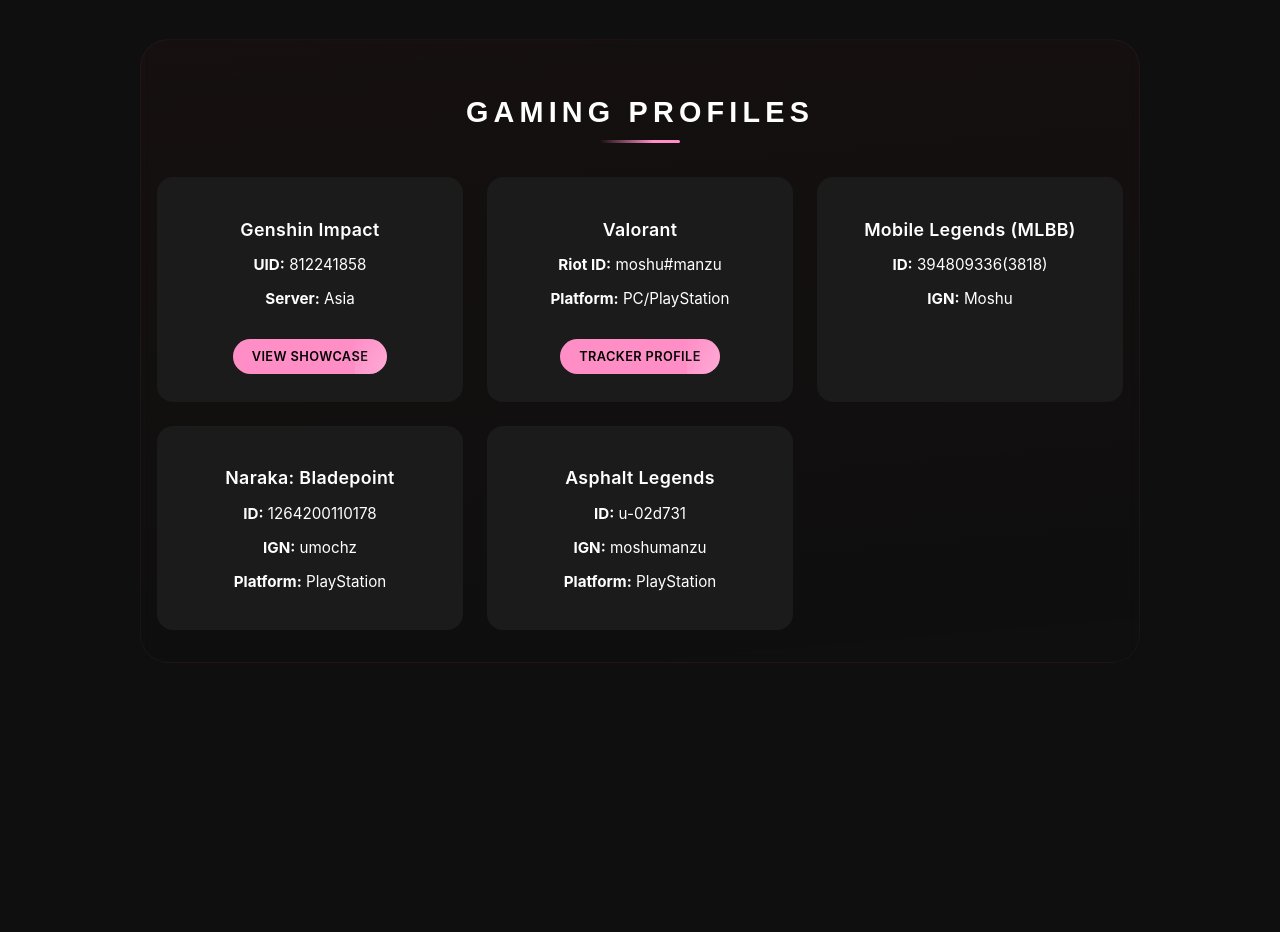
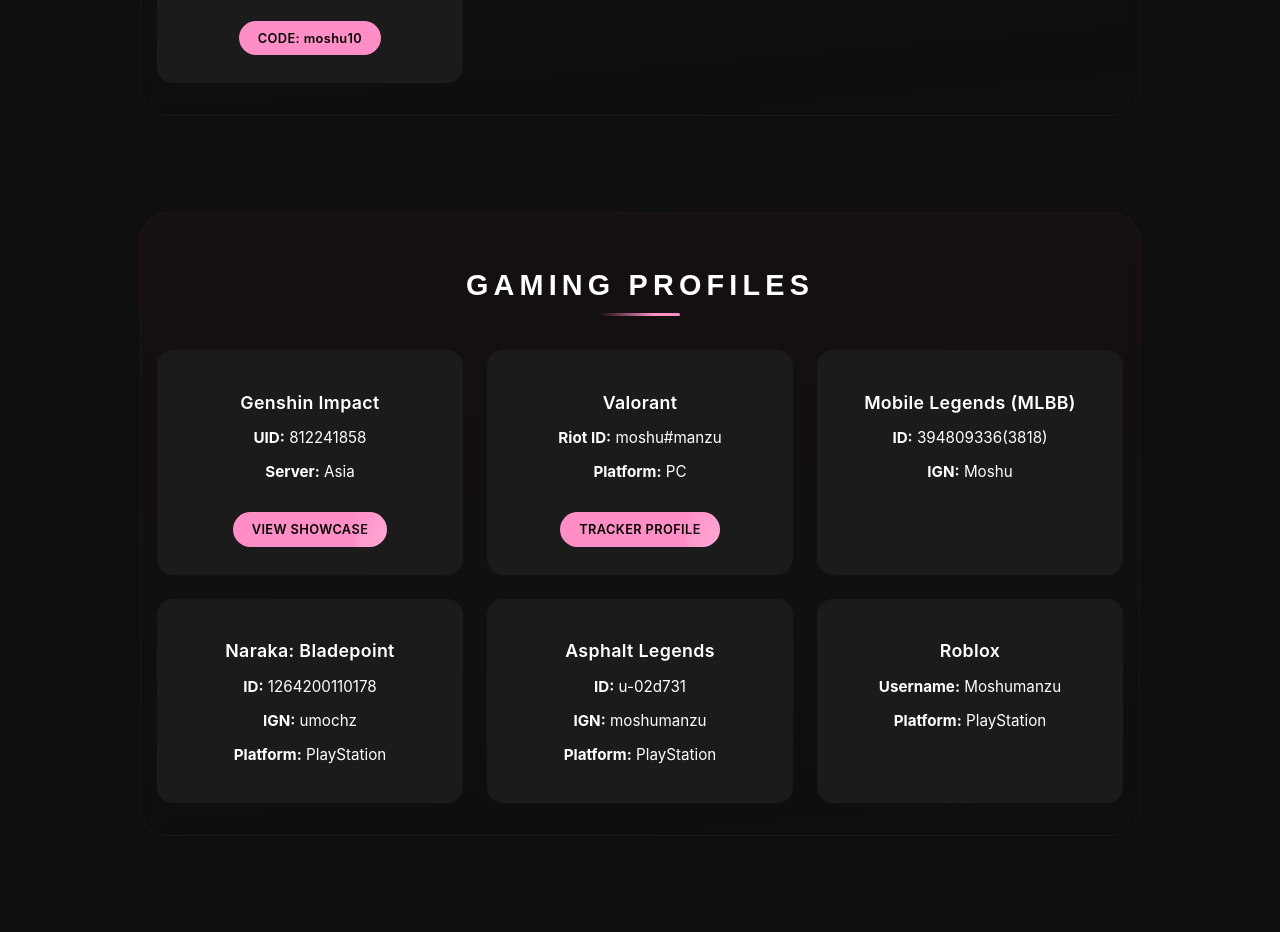
Before and after one commit to briannaagbunag/moshumanzu, a plain HTML site: page index.html in a window 1280 px wide. Shown: the part 847-1779 px from the top of the page. Before the commit the page ends 1606 px from the top, so only its background shows below. Drawn offline with Linux system fonts and the light colour scheme.

Commit message:
new file:   gleglow.jpeg 	modified:   index.html 	modified:   profile.png 	new file:   roblox.png 	modified:   style.css

```diff
--- a/index.html
+++ b/index.html
@@ -94,7 +94,15 @@
 
   <!-- SOCIAL ICONS -->
     <div class="socials">
-    <!-- Instagram -->
+
+    <!-- Email (opens Gmail compose) -->
+    <a href="https://mail.google.com/mail/?view=cm&fs=1&to=ammanzu23@gmail.com" target="_blank" aria-label="Email">
+        <svg xmlns="http://www.w3.org/2000/svg" viewBox="0 0 512 512" width="32" height="32" fill="currentColor">
+            <path d="M502.3 190.8L327.4 338c-15.6 13.1-38.2 13.1-53.8 0L9.7 190.8C3.9 186.1 0 178.9 0 171.2V112c0-26.5 21.5-48 48-48h416c26.5 0 48 21.5 48 48v59.2c0 7.7-3.9 14.9-9.7 19.6zM0 222.4l183.6 154.3c37.5 31.5 91.3 31.5 128.8 0L512 222.4V400c0 26.5-21.5 48-48 48H48c-26.5 0-48-21.5-48-48V222.4z"/>
+        </svg>
+    </a>
+
+      <!-- Instagram -->
     <a href="https://www.instagram.com/moshumanzu" target="_blank" rel="noopener noreferrer" aria-label="Instagram">
         <svg xmlns="http://www.w3.org/2000/svg" viewBox="0 0 512 512" width="32" height="32" fill="currentColor">
         <path d="M349.33 69.33H162.67C112.98 69.33 69.33 112.98 69.33 162.67v186.66c0 49.69 43.65 93.34 93.34 93.34h186.66c49.69 0 93.34-43.65 93.34-93.34V162.67c0-49.69-43.65-93.34-93.34-93.34zM464 349.33c0 63.15-51.52 114.67-114.67 114.67H162.67C99.52 464 48 412.48 48 349.33V162.67C48 99.52 99.52 48 162.67 48h186.66C412.48 48 464 99.52 464 162.67v186.66z"/>
@@ -160,7 +168,7 @@
   <div class="beautycards">
     <div class="card highlight">
     <div class="beautycard" data-bg="yesstyle.jpg">
-      <h3>YesStyle Influencer</h3>
+      <h3>YesStyle</h3>
       <a href="https://www.yesstyle.com/en/home.html?rco=MOSHU87000&utm_term=MOSHU87000&utm_medium=Influencer&utm_source=dynamic&mcg=influencer" class="button">Code: MOSHU87000</a>
       <a href="https://www.yesstyle.com/en/influencers.html?irirco=MOSHU87000&utm_term=MOSHU87000&utm_medium=infreferral&mcg=influencer&utm_source=influencer&utm_campaign=iriprivate" class="button">Be a YesStyle Influencer ✨</a>
     </div>
@@ -174,6 +182,11 @@
     <div class="beautycard" data-bg="shein.jpg">
       <h3>Shein</h3>
       <a href="https://ph.shein.com/ark/10830?test=5051&url_from=affiliate_koc_4014335675&scene=1&ad_type=KOC&language=en&siteuid=ph&version_bid=101804616,101804641&version_eid=100693341&landing_page_id=10830&ad_test_id=45475&campaign=picklist&koc_id=4014335675&picks_delivery_id=2412620&requestId=olw-5dbsviidw70k&tv_b=2&behaviorId=picklist.f7ac6599-7c83-4cf6-b6db-9ae1a4dbdd01&onelink=12/4p5fa4s91mcz&campaign_id=540" class="button">Collection code: 63HRV</a>
+    </div>
+
+    <div class="beautycard" data-bg="gleglow.jpeg">
+      <h3>Gleglow</h3>
+      <a href="https://gleglow.com/?aff=2098" class="button-no-texttransform">CODE: moshu10</a>
     </div>
 </div>
 </section>
@@ -201,7 +214,7 @@
     <div class="gamecard" data-bg="valorant.jpg">
     <h3>Valorant</h3>
     <p><strong>Riot ID:</strong> moshu#manzu</p>
-    <p><strong>Platform:</strong> PC/PlayStation</p>
+    <p><strong>Platform:</strong> PC</p>
     <a
         href="https://tracker.gg/valorant/profile/riot/moshu%23manzu/overview?platform=pc&playlist=competitive&season=4c4b8cff-43eb-13d3-8f14-96b783c90cd2"
         class="button"
@@ -232,6 +245,12 @@
       <p><strong>Platform:</strong> PlayStation</p>
     </div>
 
+    <div class="gamecard" data-bg="roblox.png">
+      <h3>Roblox</h3>
+      <p><strong>Username:</strong> Moshumanzu</p>
+      <p><strong>Platform:</strong> PlayStation</p>
+    </div>
+
   </div>
 </section>
 
--- a/style.css
+++ b/style.css
@@ -415,6 +415,26 @@
       box-shadow 0.25s ease;
 }
 
+.button-no-texttransform {
+  display: inline-block;
+  margin-top: 1rem;
+  padding: 0.6rem 1.2rem;
+  background: var(--accent);
+  color: #000;
+  text-decoration: none;
+  border-radius: 999px;
+  font-family: 'Inter', sans-serif;
+  font-weight: 600;
+  letter-spacing: 0.03em;
+  font-size: 0.8rem;
+
+    position: relative;
+    overflow: hidden;
+    transition:
+      transform 0.25s ease,
+      box-shadow 0.25s ease;
+}
+
 .button:hover {
   transform: translateY(-2px);
   box-shadow: 0 8px 20px rgba(255, 142, 199, 0.4);
```
Also changed, not shown: gleglow.jpeg (added), profile.png, roblox.png (added).
